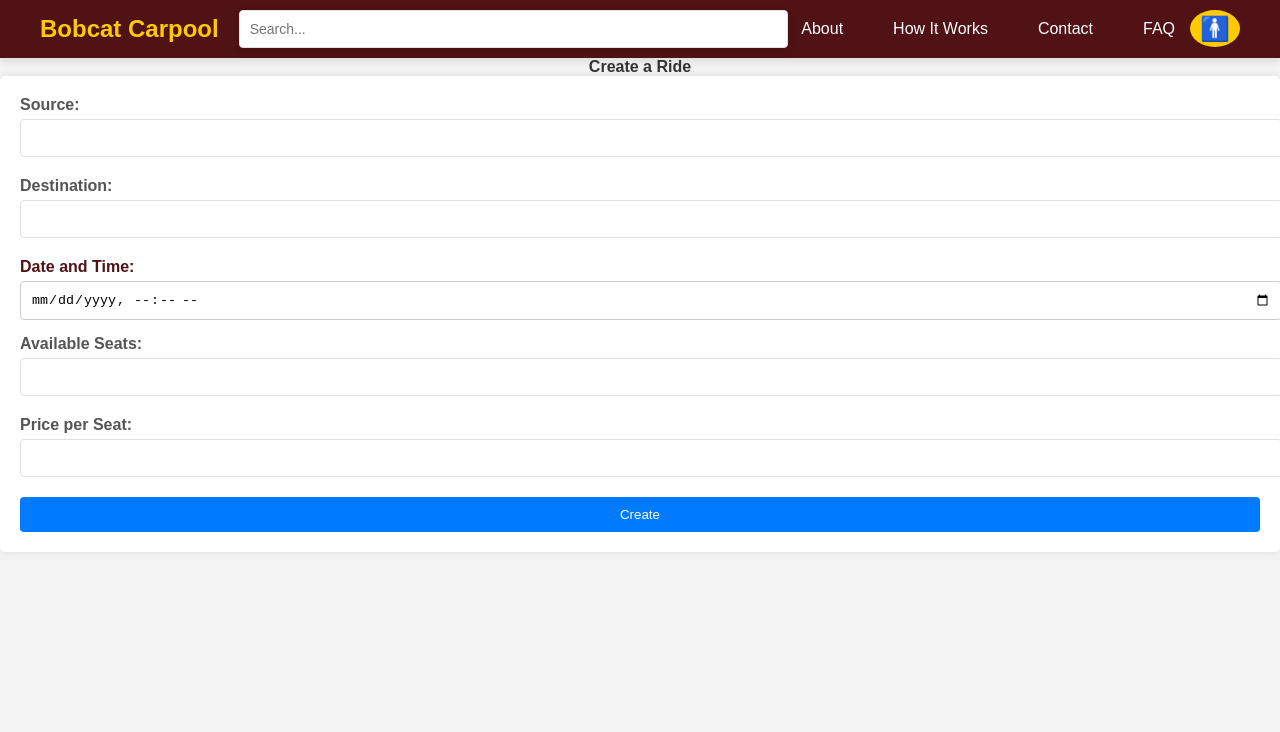
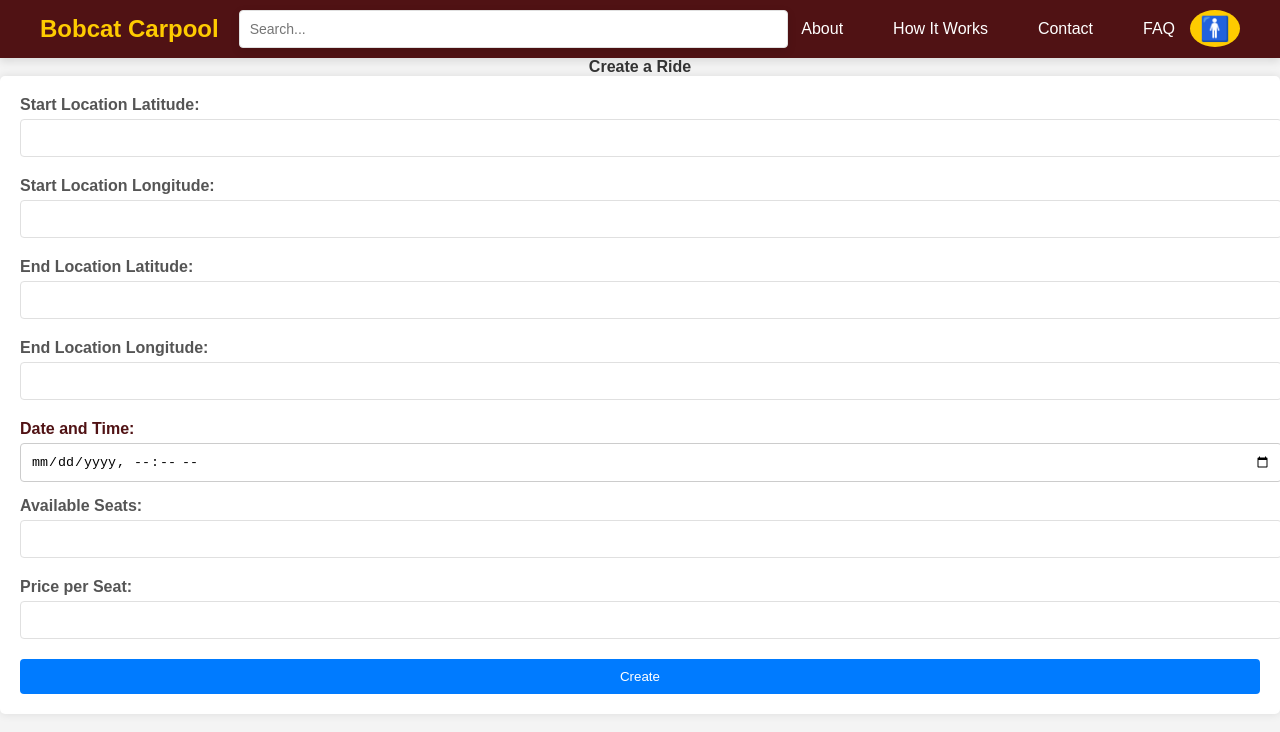
Before and after one commit to KathiaGronerth/Bobcats_app, a React (Create React App) app: page /create-ride in a window 1280 px wide. Shown: the top 732 px of the page. Built offline with nearby package versions, Linux system fonts and the light colour scheme.

Commit message:
Adding inputs to CreateRide.js

```diff
--- a/client/components/CreateRide.js
+++ b/client/components/CreateRide.js
@@ -4,12 +4,15 @@ import { createRide } from "../store/ridesReducer";
 
 const CreateRide = () => {
   const [rideData, setRideData] = useState({
-    source: "",
-    destination: "",
+    startLocationLatitude: "",
+    startLocationLongitude: "",
+    endLocationLatitude: "",
+    endLocationLongitude: "",
     date: "",
-    time: "",
-    seats: "",
+    dateTime: "",
+    availableSeats: "",
     pricePerSeat: "",
+    // Add driverId if needed
   });
 
   const dispatch = useDispatch();
@@ -18,36 +21,65 @@ const CreateRide = () => {
     setRideData({ ...rideData, [e.target.name]: e.target.value });
   };
 
-  const handleDateChange = (date) => {
-    setRideData({ ...rideData, date });
+  const handleDateChange = (e) => {
+    setRideData({ ...rideData, dateTime: e.target.value });
   };
 
   const handleSubmit = (e) => {
     e.preventDefault();
-    dispatch(createRide(rideData)); // Dispatch the action to create a new ride
-    console.log(rideData); // Optionally, you can remove this log after confirming it works
+
+    if (!rideData.dateTime) {
+      console.error("Date and time are required");
+      return; // Optionally, show an error message to the user
+    }
+
+    const [date, time] = rideData.dateTime.split("T");
+    const newRideData = { ...rideData, date, time };
+
+    dispatch(createRide(newRideData)); // Dispatch the action to create a new ride
   };
 
   return (
     <div>
       <h2>Create a Ride</h2>
       <form onSubmit={handleSubmit}>
+        {/* Additional input fields for latitude and longitude */}
         <div>
-          <label>Source:</label>
+          <label>Start Location Latitude:</label>
           <input
-            type="text"
-            name="source"
-            value={rideData.source}
+            type="number"
+            name="startLocationLatitude"
+            value={rideData.startLocationLatitude}
             onChange={handleChange}
             required
           />
         </div>
         <div>
-          <label>Destination:</label>
+          <label>Start Location Longitude:</label>
           <input
-            type="text"
-            name="destination"
-            value={rideData.destination}
+            type="number"
+            name="startLocationLongitude"
+            value={rideData.startLocationLongitude}
+            onChange={handleChange}
+            required
+          />
+        </div>
+        <div>
+          <label>End Location Latitude:</label>
+          <input
+            type="number"
+            name="endLocationLatitude"
+            value={rideData.endLocationLatitude}
+            onChange={handleChange}
+            required
+          />
+        </div>
+        <div>
+          <label>End Location Longitude:</label>
+          <input
+            type="number"
+            name="endLocationLongitude"
+            value={rideData.endLocationLongitude}
             onChange={handleChange}
             required
           />
@@ -56,16 +88,17 @@ const CreateRide = () => {
           <label>Date and Time:</label>
           <input
             type="datetime-local"
-            value={rideData.date}
-            onChange={(e) => handleDateChange(e.target.value)}
+            name="dateTime"
+            value={rideData.dateTime}
+            onChange={handleChange}
           />
         </div>
         <div>
           <label>Available Seats:</label>
           <input
             type="number"
-            name="seats"
-            value={rideData.seats}
+            name="availableSeats"
+            value={rideData.availableSeats}
             onChange={handleChange}
             required
           />
@@ -80,6 +113,7 @@ const CreateRide = () => {
             required
           />
         </div>
+        {/* Remaining fields stay the same */}
         <button type="submit">Create</button>
       </form>
     </div>
```
